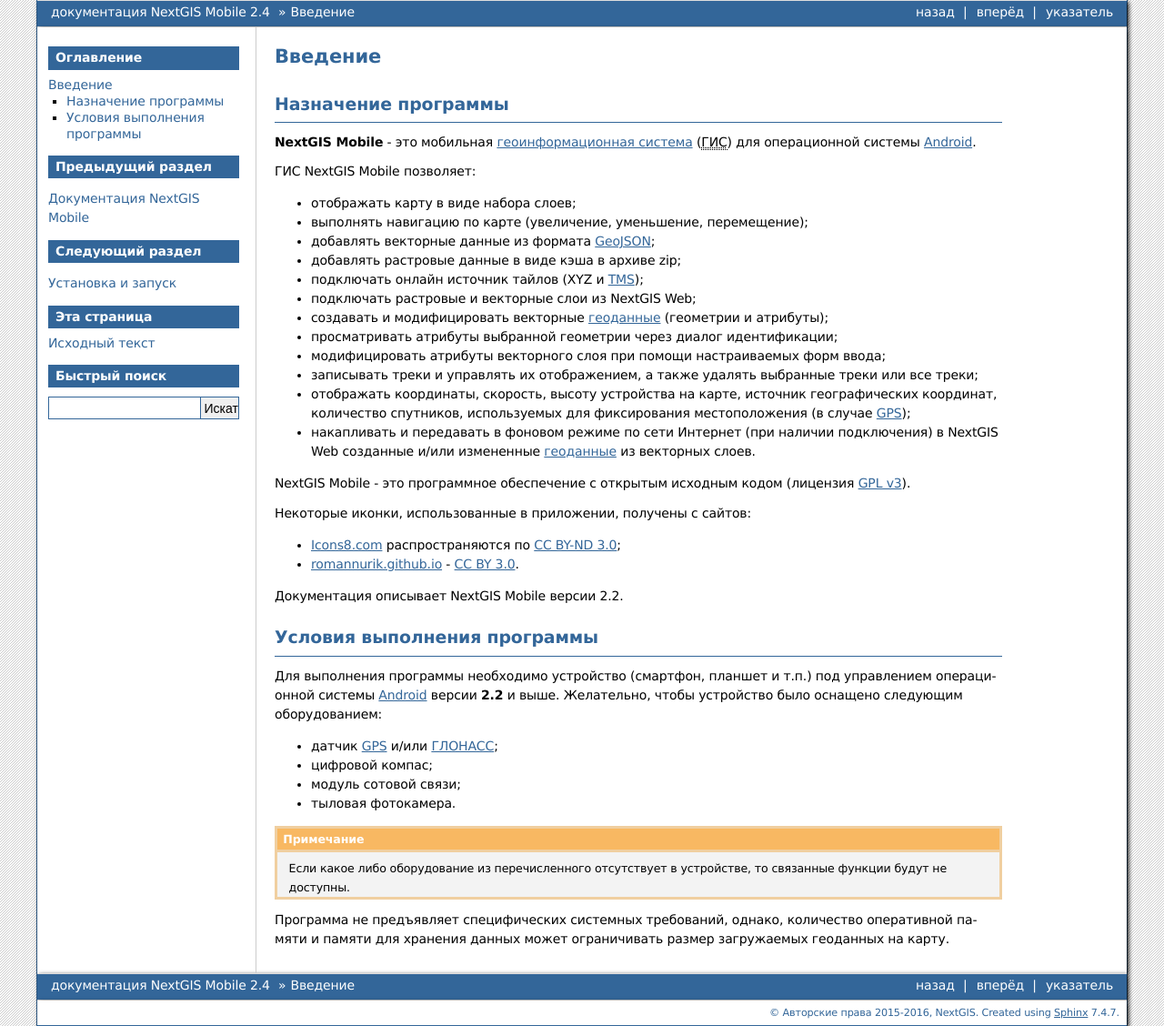
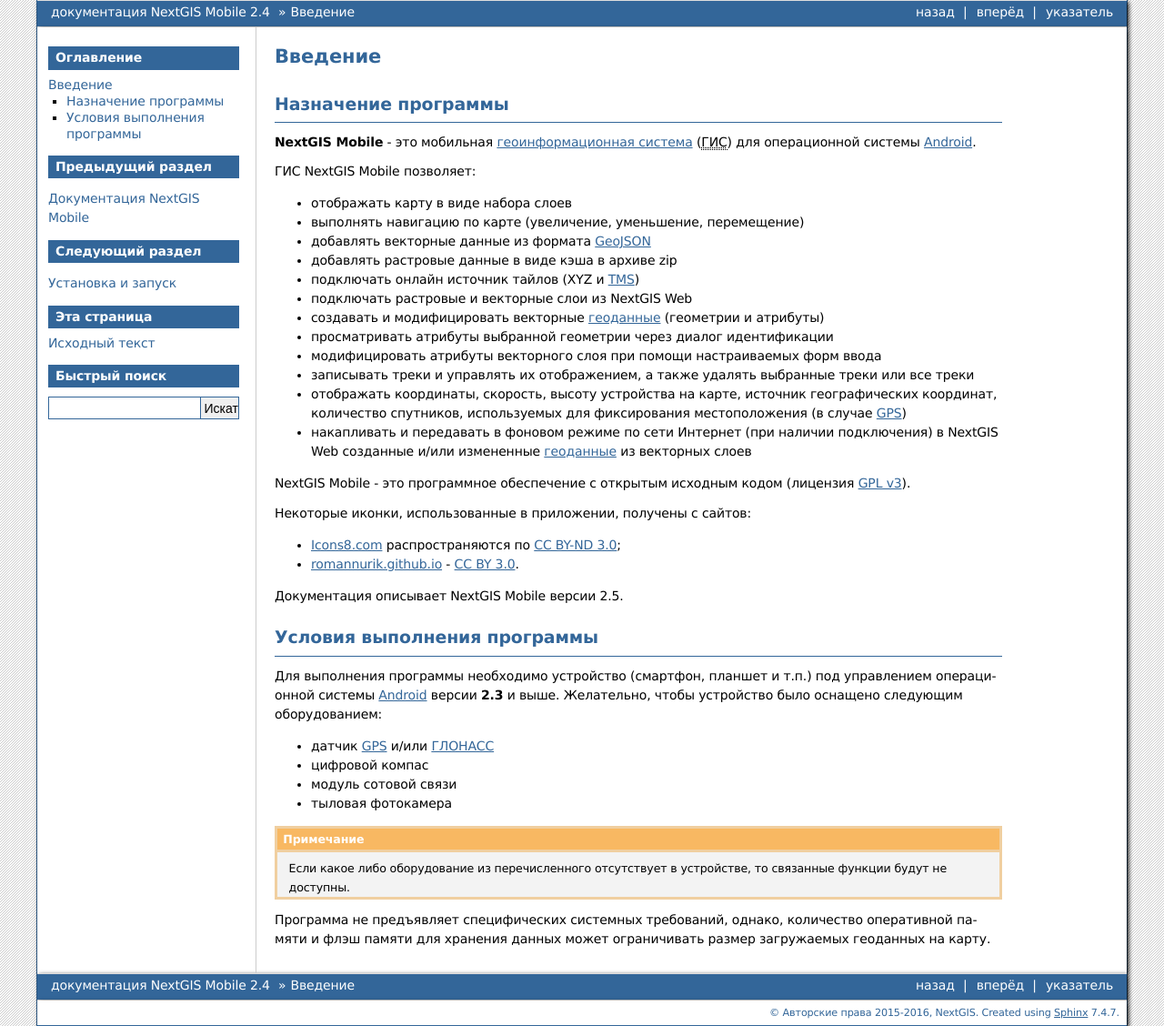
Before and after one commit to nextgis/docs_ngmobile, a Sphinx documentation site: the page built from source/intro.rst, in a window 1280 px wide. Shown: the whole page at 91% size. Built offline with Sphinx 7.4.7, drawn with Linux system fonts in a browser that asks for light colours; formulas are drawn with MathJax 3.

Commit message:
Update intro.rst

```diff
--- a/source/intro.rst
+++ b/source/intro.rst
@@ -14,20 +14,20 @@
 
 ГИС NextGIS Mobile позволяет:
 
-* отображать карту в виде набора слоев;
-* выполнять навигацию по карте (увеличение, уменьшение, перемещение);
-* добавлять векторные данные из формата :term:`GeoJSON`;
-* добавлять растровые данные в виде кэша в архиве zip;
-* подключать онлайн источник тайлов (XYZ и :term:`TMS`);
-* подключать растровые и векторные слои из NextGIS Web;
-* создавать и модифицировать векторные :term:`геоданные` (геометрии и атрибуты);
-* просматривать атрибуты выбранной геометрии через диалог идентификации;
-* модифицировать атрибуты векторного слоя при помощи настраиваемых форм ввода;
-* записывать треки и управлять их отображением, а также удалять выбранные треки или все треки;
+* отображать карту в виде набора слоев
+* выполнять навигацию по карте (увеличение, уменьшение, перемещение)
+* добавлять векторные данные из формата :term:`GeoJSON`
+* добавлять растровые данные в виде кэша в архиве zip
+* подключать онлайн источник тайлов (XYZ и :term:`TMS`)
+* подключать растровые и векторные слои из NextGIS Web
+* создавать и модифицировать векторные :term:`геоданные` (геометрии и атрибуты)
+* просматривать атрибуты выбранной геометрии через диалог идентификации
+* модифицировать атрибуты векторного слоя при помощи настраиваемых форм ввода
+* записывать треки и управлять их отображением, а также удалять выбранные треки или все треки
 * отображать координаты, скорость, высоту устройства на карте, источник географических координат,
-  количество спутников, используемых для фиксирования местоположения (в случае :term:`GPS`);
+  количество спутников, используемых для фиксирования местоположения (в случае :term:`GPS`)
 * накапливать и передавать в фоновом режиме по сети Интернет (при наличии подключения) в NextGIS Web
-  созданные и/или измененные :term:`геоданные` из векторных слоев.
+  созданные и/или измененные :term:`геоданные` из векторных слоев
 
 NextGIS Mobile - это программное обеспечение с открытым исходным кодом
 (лицензия :ref:`GPL v3 <ngmobile_gplv3>`).
@@ -44,7 +44,7 @@
 
    .. image:: _static/cc_by.png
 
-Документация описывает NextGIS Mobile версии 2.2.
+Документация описывает NextGIS Mobile версии 2.5.
 
 
 .. _ngmobile_launch_conditions:
@@ -53,16 +53,16 @@
 ----------------------------
 
 Для выполнения программы необходимо устройство (смартфон, планшет и т.п.) под
-управлением операционной системы :term:`Android` версии **2.2** и выше. Желательно,
+управлением операционной системы :term:`Android` версии **2.3** и выше. Желательно,
 чтобы устройство было оснащено следующим оборудованием:
 
-* датчик :term:`GPS` и/или :term:`ГЛОНАСС`;
-* цифровой компас;
-* модуль сотовой связи;
-* тыловая фотокамера.
+* датчик :term:`GPS` и/или :term:`ГЛОНАСС`
+* цифровой компас
+* модуль сотовой связи
+* тыловая фотокамера
 
 .. note::
 
    Если какое либо оборудование из перечисленного отсутствует в устройстве, то связанные функции будут не доступны.
 
-Программа не предъявляет специфических системных требований, однако, количество оперативной памяти и памяти для хранения данных может ограничивать размер загружаемых геоданных на карту.
+Программа не предъявляет специфических системных требований, однако, количество оперативной памяти и флэш памяти для хранения данных может ограничивать размер загружаемых геоданных на карту.
```
